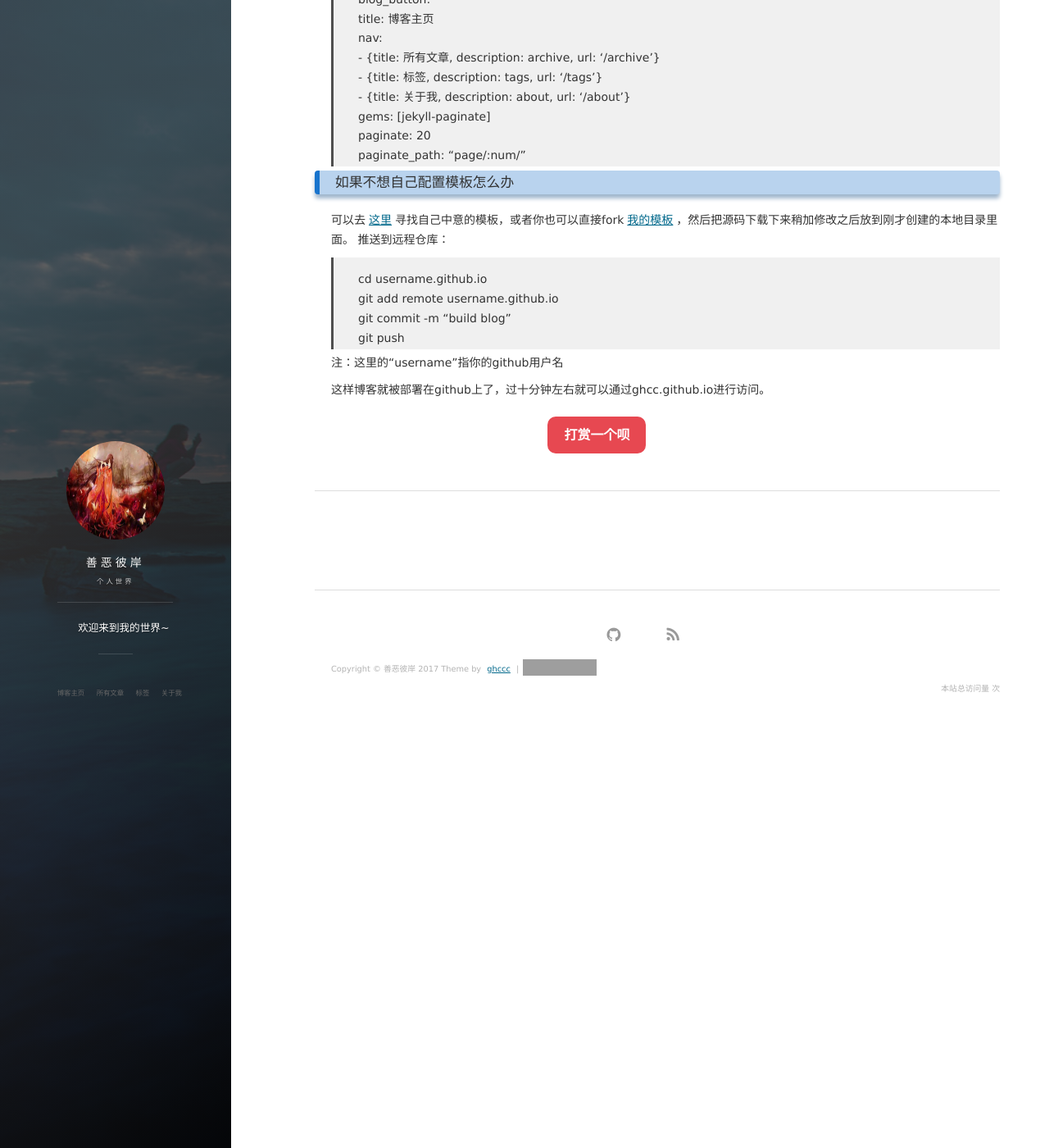
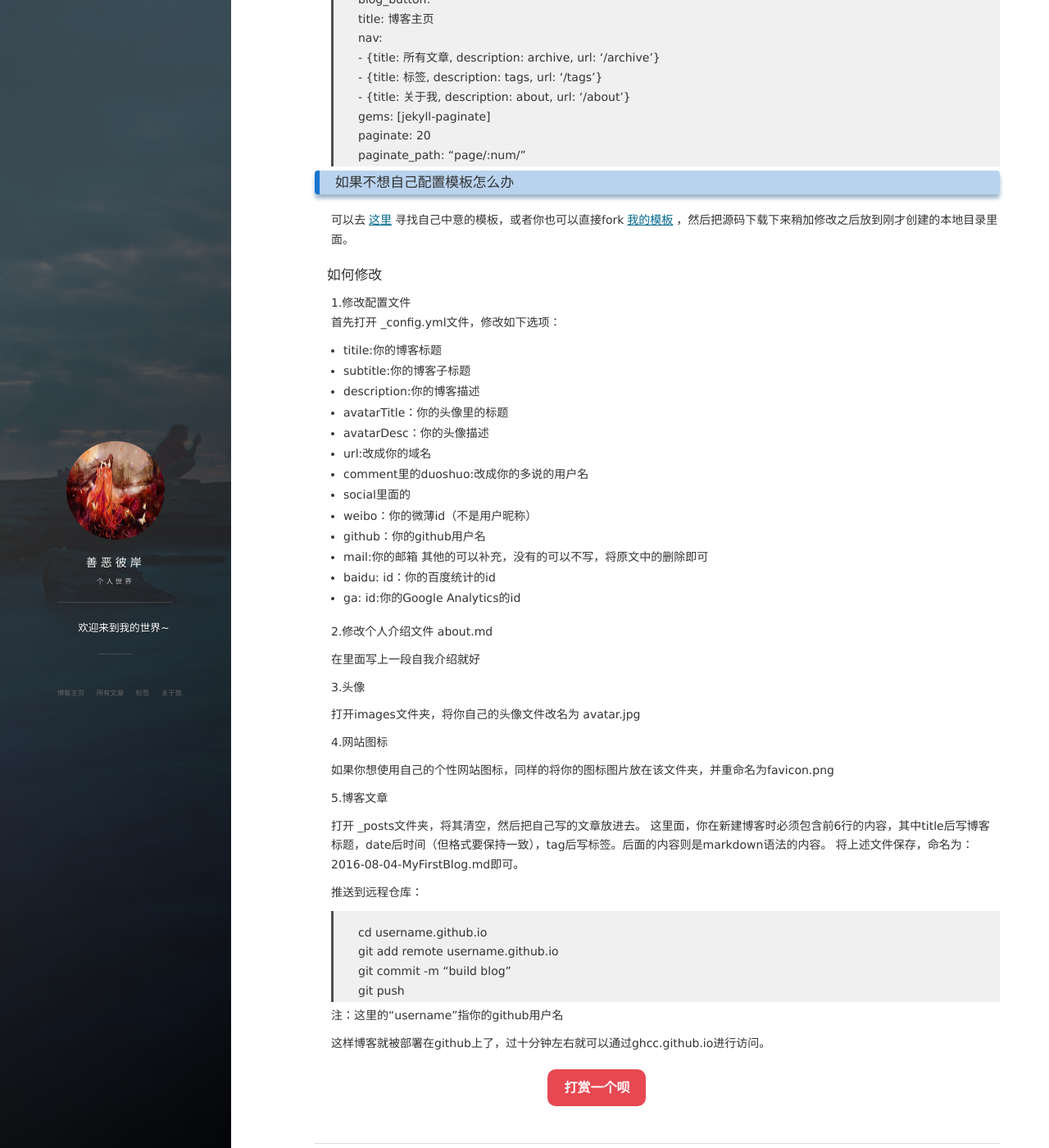
Before and after one commit to ghccc/ghccc.github.io, a Jekyll site: the page built from _posts/2017-04-29-build blog.md, in a window 1280 px wide and 1400 px high, scrolled down 2399 px. Shown: the whole window at 82% size. Built offline with Jekyll 4.4.1, drawn with Linux system fonts in a browser that asks for light colours; nearby versions of some CDN libraries; comment, search, counter and statistics services are not loaded; grey boxes are pictures that could not be loaded.

Commit message:
add chenge person

```diff
--- a/_posts/2017-04-29-build blog.md
+++ b/_posts/2017-04-29-build blog.md
@@ -114,6 +114,49 @@ paginate_path: "page/:num/"
 ### 如果不想自己配置模板怎么办
 
 可以去[这里][4]寻找自己中意的模板，或者你也可以直接fork[我的模板][5]，然后把源码下载下来稍加修改之后放到刚才创建的本地目录里面。
+
+#### 如何修改
+
+1.修改配置文件
+首先打开
+ _config.yml文件，修改如下选项：
+
+* titile:你的博客标题
+* subtitle:你的博客子标题
+* description:你的博客描述
+* avatarTitle：你的头像里的标题
+* avatarDesc：你的头像描述
+* url:改成你的域名
+* comment里的duoshuo:改成你的多说的用户名
+* social里面的
+* weibo：你的微薄id（不是用户昵称）
+* github：你的github用户名
+* mail:你的邮箱
+其他的可以补充，没有的可以不写，将原文中的删除即可
+* baidu: id：你的百度统计的id
+* ga: id:你的Google Analytics的id
+
+2.修改个人介绍文件
+ about.md
+
+在里面写上一段自我介绍就好
+
+3.头像
+
+打开images文件夹，将你自己的头像文件改名为
+avatar.jpg
+
+4.网站图标
+
+如果你想使用自己的个性网站图标，同样的将你的图标图片放在该文件夹，并重命名为favicon.png
+
+5.博客文章
+
+打开
+_posts文件夹，将其清空，然后把自己写的文章放进去。
+这里面，你在新建博客时必须包含前6行的内容，其中title后写博客标题，date后时间（但格式要保持一致），tag后写标签。后面的内容则是markdown语法的内容。 将上述文件保存，命名为：2016-08-04-MyFirstBlog.md即可。
+
+
 推送到远程仓库：
 
 > cd username.github.io
```
